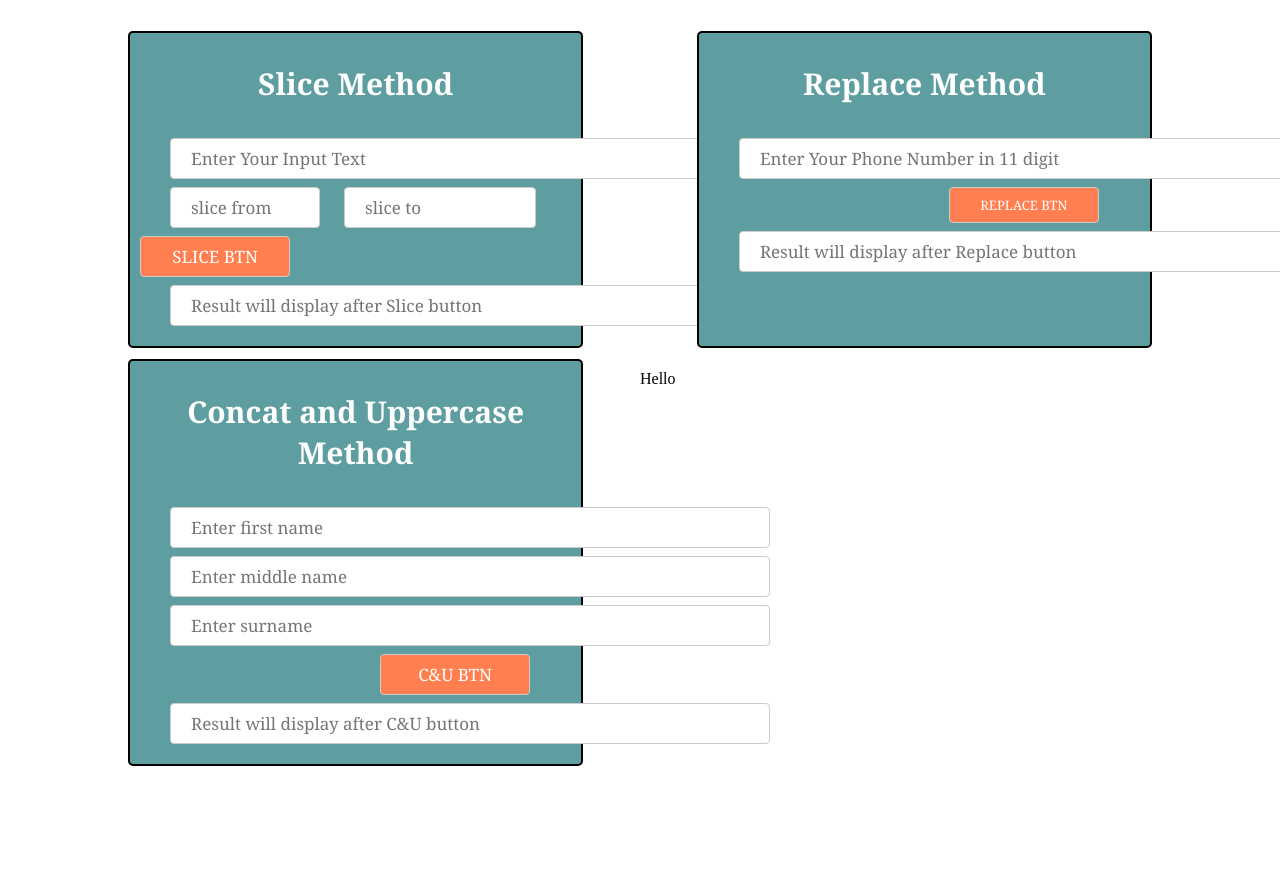
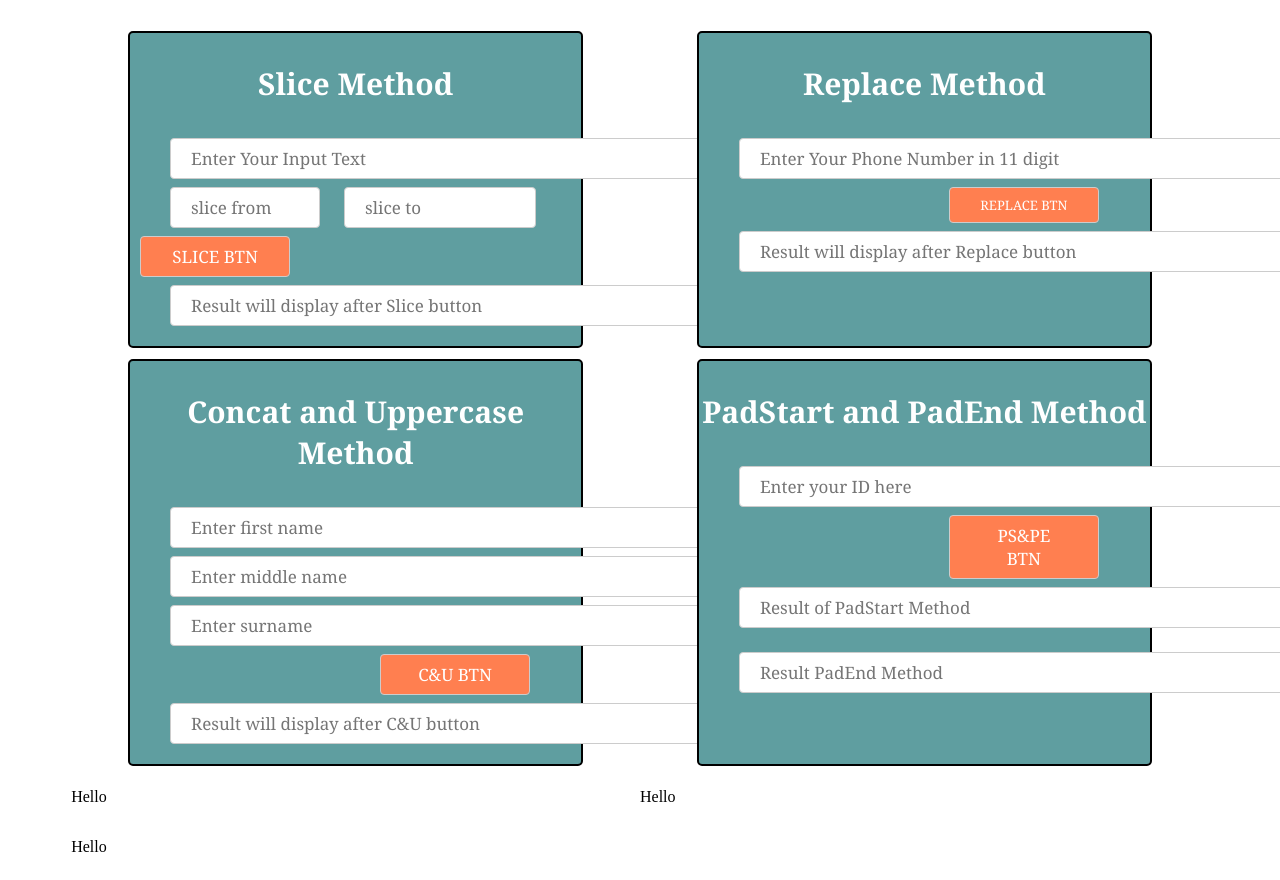
Before and after one commit to ahanik/Eshikhon-Homework, a plain HTML site: page class12.html in a window 1280 px wide. Shown: the top 880 px of the page. Before the commit the page ends 800 px from the top, so only its background shows below. Drawn offline with Linux system fonts and the light colour scheme.

Commit message:
fourth method done

```diff
--- a/class12.html
+++ b/class12.html
@@ -146,6 +146,33 @@
 
 
 
+        <div class="all_methods">
+            <h3 style="text-align: center; font-size: 30px; font-family: Cambria;">PadStart and PadEnd Method</h3>
+            <input type="text" name="" class="data_input" maxlength="5" id="data_input5" placeholder="Enter your ID here">
+            <button style="margin-left: 250px;" onclick="result3()" class="result_btn" id="btn1">PS&PE BTN</button>
+            <input type="text" name="" class="result_input" id="result3" placeholder="Result of PadStart Method" readonly>
+            <input type="text" name="" class="result_input" id="result4" placeholder="Result PadEnd Method" readonly>
+
+            <script>
+                function result3(){
+                    let d5_input = document.getElementById("data_input5").value;
+
+                    document.getElementById("result3").value = d5_input.padStart(8, "0") +"         - PadStart Method";
+                    document.getElementById("result4").value = d5_input.padEnd(8, "0") +"         - PadEnd Method";
+                }
+
+            </script>
+        </div>
+
+
+        <div class="function">
+            <p>Hello</p>
+        </div>
+
+        <div class="function">
+            <p>Hello</p>
+        </div>
+
         <div class="function">
             <p>Hello</p>
         </div>
```
